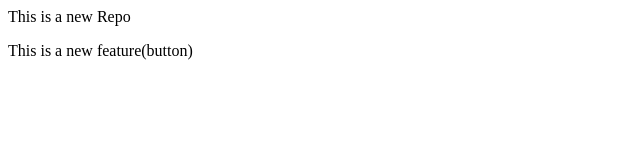
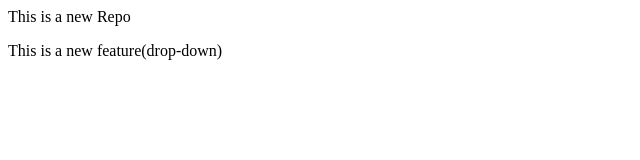
Before and after one commit to mahekgheewala/LocalRepo, a plain HTML site: page index.html in a window 1280 px wide. Shown: the full height of the page, 0-640 px from the left. Drawn offline with Linux system fonts and the light colour scheme.

Commit message:
add drop down

```diff
--- a/index.html
+++ b/index.html
@@ -1,2 +1,2 @@
 <p>This is a new Repo</p>
-<p>This is a new feature(button)</p>
+<p>This is a new feature(drop-down)</p>
```
